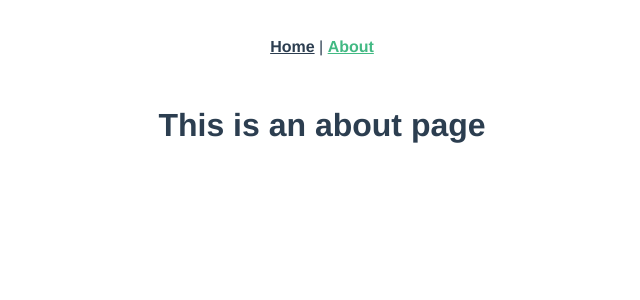
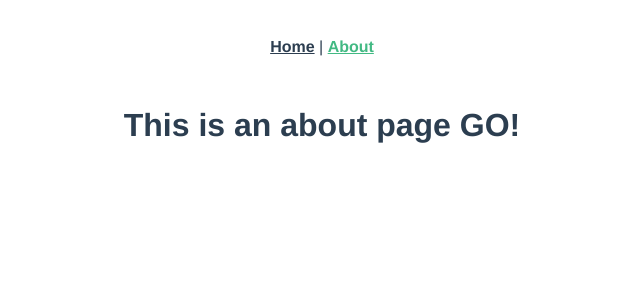
Before and after one commit to codeboxKenobi/client-app, a Vue app: page /about in a window 1280 px wide. Shown: the top 300 px of the page, without its empty margins (318-958 px from the left). Built offline with nearby package versions, Linux system fonts and the light colour scheme.

Commit message:
add: test

```diff
--- a/src/views/AboutView.vue
+++ b/src/views/AboutView.vue
@@ -1,5 +1,5 @@
 <template>
   <div class="about">
-    <h1>This is an about page</h1>
+    <h1>This is an about page GO!</h1>
   </div>
 </template>
```
